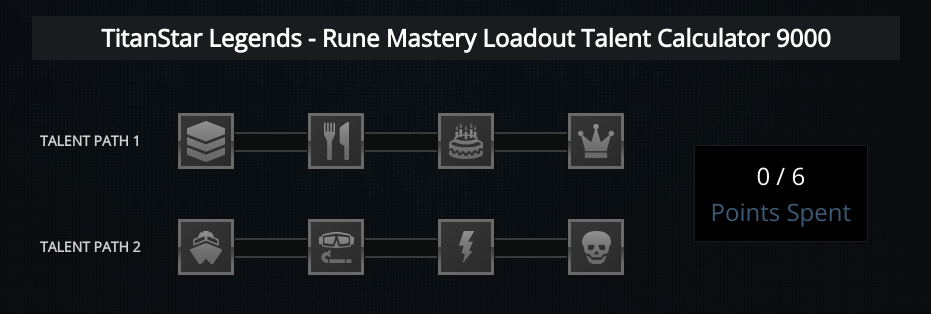
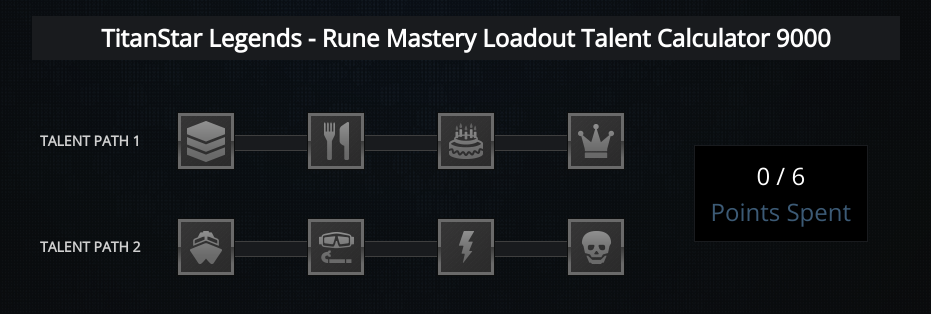
Before and after one commit to RobertTate/titanstar-legends, a React (Vite) app: page / in a window 1280 px wide. Shown: the top 314 px of the page, without its empty margins (174-1105 px from the left). Built offline with nearby package versions, Linux system fonts and the light colour scheme.

Commit message:
hone in on rune styles

```diff
--- a/src/components/rune.module.scss
+++ b/src/components/rune.module.scss
@@ -93,40 +93,40 @@
 
   @include palm {
     top: 50px;
-    left: 16px;
-    border-right: 2px solid;
-    border-left: 2px solid;
-    width: $spacing-1;
+    left: 17px;
+    border-right: 1px solid;
+    border-left: 1px solid;
+    width: 14px;
     height: $spacing-5;
   }
 
   @include lap-up {
     top: 50px;
-    left: 16px;
-    border-right: 2px solid;
-    border-left: 2px solid;
-    width: $spacing-1;
+    left: 17px;
+    border-right: 1px solid;
+    border-left: 1px solid;
+    width: 14px;
     height: $spacing-5;
   }
 
   @include lap-wide-up {
-    top: 16px;
+    top: 19px;
     left: 50px;
-    border-top: 2px solid;
+    border-top: 1px solid;
     border-right: none;
-    border-bottom: 2px solid;
+    border-bottom: 1px solid;
     border-left: none;
     width: $spacing-5;
-    height: $spacing-1;
+    height: 14px;
   }
 
   &-active {
     border-color: $dim-gray;
-    background-color: $eerie-black;
+    background-color: $raisin-black;
   }
 
   &-inactive {
-    border-color: $jet;
-    background-color: $night;
+    border-color: $raisin-black;
+    background-color: $eerie-black;
   }
 }
--- a/src/styles/palette.scss
+++ b/src/styles/palette.scss
@@ -1,5 +1,6 @@
 $night: #0d0e0e;
 $eerie-black: #191b1e;
+$raisin-black: #3f3f3f;
 $charcoal: #364451;
 $jet: #3a3a3a;
 $dim-gray: #6a6a6a;
```
Also changed, not shown: src/assets/TitanStar.jpg.
